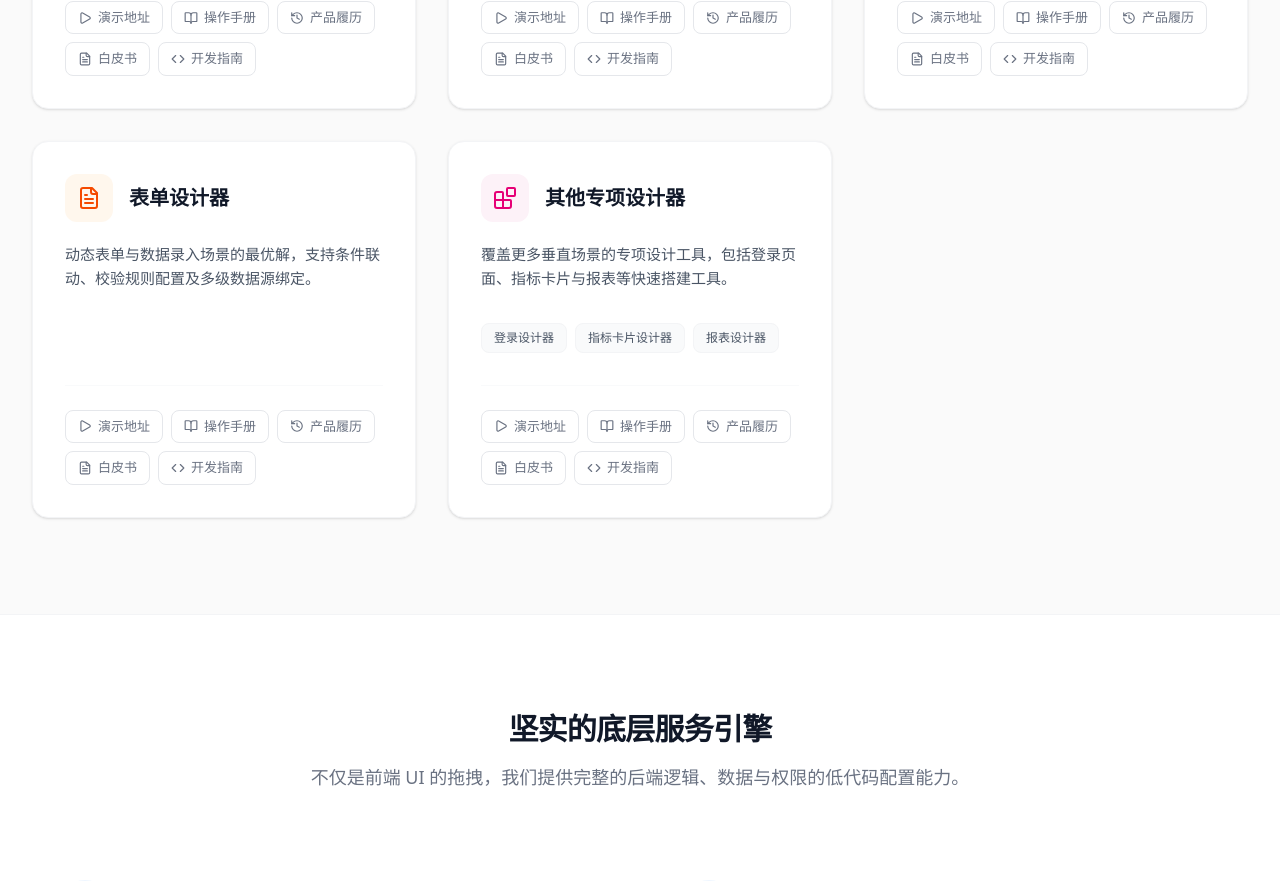
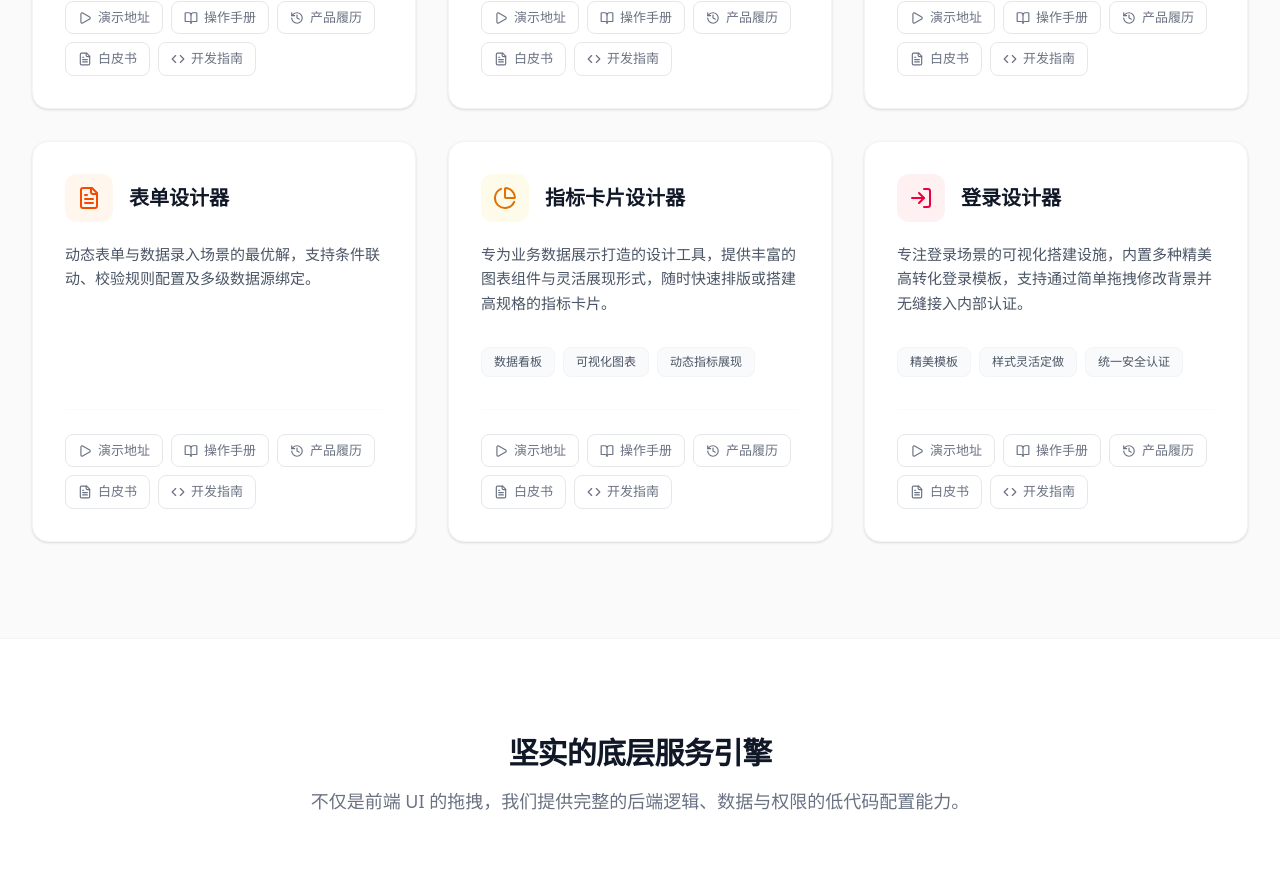
Before and after one commit to sunzunlu/lowcode, a React (Vite) app: page / in a window 1280 px wide. Shown: the part 1273-2154 px from the top of the page. Built offline with nearby package versions, Linux system fonts and the light colour scheme.

Commit message:
优化代码

```diff
--- a/src/App.tsx
+++ b/src/App.tsx
@@ -46,7 +46,9 @@ import {
   Headphones,
   ClipboardList,
   Volume2,
-  Minus
+  Minus,
+  PieChart,
+  LogIn
 } from 'lucide-react';
 
 const products = [
@@ -135,13 +137,23 @@ const products = [
     }
   },
   {
-    id: "others",
-    title: "其他专项设计器",
-    icon: Blocks,
-    iconColor: "text-pink-600",
-    iconBg: "bg-pink-50",
-    description: "覆盖更多垂直场景的专项设计工具，包括登录页面、指标卡片与报表等快速搭建工具。",
-    subTags: ["登录设计器", "指标卡片设计器", "报表设计器"],
+    id: "indicator-card",
+    title: "指标卡片设计器",
+    icon: PieChart,
+    iconColor: "text-amber-600",
+    iconBg: "bg-amber-50",
+    description: "专为业务数据展示打造的设计工具，提供丰富的图表组件与灵活展现形式，随时快速排版或搭建高规格的指标卡片。",
+    subTags: ["数据看板", "可视化图表", "动态指标展现"],
+    actions: ["演示地址", "操作手册", "产品履历", "白皮书", "开发指南"]
+  },
+  {
+    id: "login-designer",
+    title: "登录设计器",
+    icon: LogIn,
+    iconColor: "text-rose-600",
+    iconBg: "bg-rose-50",
+    description: "专注登录场景的可视化搭建设施，内置多种精美高转化登录模板，支持通过简单拖拽修改背景并无缝接入内部认证。",
+    subTags: ["精美模板", "样式灵活定做", "统一安全认证"],
     actions: ["演示地址", "操作手册", "产品履历", "白皮书", "开发指南"]
   }
 ];
@@ -1990,10 +2002,11 @@ export default function App() {
               <p className="text-gray-600 text-sm mb-6">如在使用过程中遇到技术问题，或需要产品相关的深入交流，欢迎联系我们的产品负责人：</p>
               <div className="space-y-3">
                 {[
-                  { product: '大屏/中屏设计器', name: '张经理', desc: '负责可视化大屏、中屏看板产品线' },
-                  { product: '小屏设计器', name: '李经理', desc: '负责移动端、多端适配产品线' },
-                  { product: '表单设计器', name: '王经理', desc: '负责动态表单、数据流转产品线' },
-                  { product: '底层引擎与集成', name: '赵经理', desc: '负责工作流、API网关及底层架构' },
+                  { product: '大屏设计器', name: '孙尊路', desc: '负责可视化大屏看板产品线' },
+                  { product: '中屏设计器', name: '孙尊路', desc: '负责可视化中屏看板产品线' },
+                  { product: '小屏设计器', name: '孙尊路', desc: '负责移动端、多端适配产品线' },
+                  { product: '表单设计器', name: '赵晨阳', desc: '负责动态表单、数据流转产品线' },
+                  { product: '底层引擎与集成', name: '杨杰', desc: '负责工作流、API网关及底层架构' },
                 ].map((item, idx) => (
                   <div key={idx} className="flex items-start justify-between p-4 border border-gray-100 rounded-xl hover:border-blue-200 hover:bg-blue-50/50 transition-colors group">
                     <div>
```
